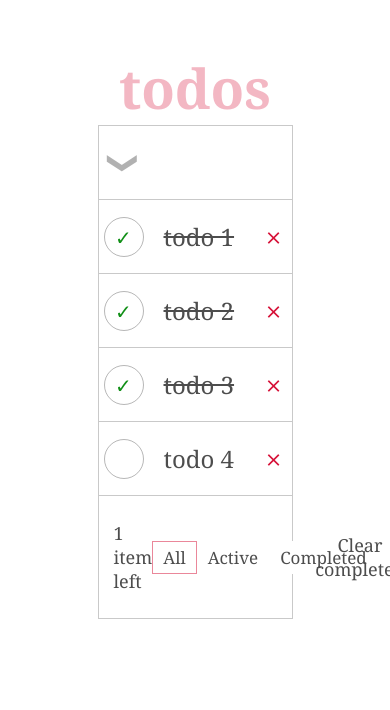
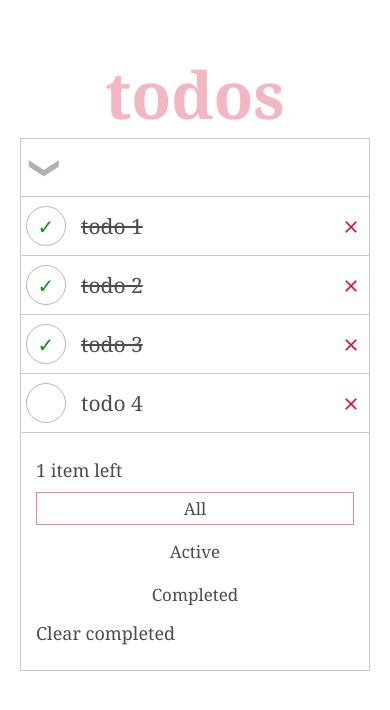
Before and after one commit to Artem2001S/todo-app-react-redux, a React (Create React App) app: page / in a window 390 px wide. Shown: the top 710 px of the page. Built offline with nearby package versions, Linux system fonts and the light colour scheme.

Commit message:
improve mobile version (change styles)

```diff
--- a/src/components/AddTodoForm/AddTodoForm.module.scss
+++ b/src/components/AddTodoForm/AddTodoForm.module.scss
@@ -10,7 +10,7 @@
 
 .Title {
   color: rgba($color: $red, $alpha: 0.3);
-  font-size: 55px;
+  font-size: 65px;
   text-align: center;
 }
 
--- a/src/components/Footer/Filters/Filters.module.scss
+++ b/src/components/Footer/Filters/Filters.module.scss
@@ -5,4 +5,9 @@
   justify-content: space-around;
   width: 100%;
   max-width: 300px;
+
+  @include media-mobile() {
+    max-width: initial;
+    flex-direction: column;
+  }
 }
--- a/src/components/Footer/Footer.module.scss
+++ b/src/components/Footer/Footer.module.scss
@@ -9,6 +9,16 @@
   padding: 25px 15px;
   border: 1px solid rgba($color: $darkslategray, $alpha: 0.3);
   border-top: none;
+
+  @include media-mobile() {
+    flex-direction: column;
+    align-items: start;
+    padding: 25px 15px;
+
+    & * + * {
+      margin-top: 10px;
+    }
+  }
 }
 
 .ClearCompletedBtn {
--- a/src/components/TodoItem/TodoItem.module.scss
+++ b/src/components/TodoItem/TodoItem.module.scss
@@ -42,6 +42,11 @@
   &.Completed {
     text-decoration: line-through;
   }
+
+  @include media-mobile() {
+    font-size: 21px;
+    padding: 15px 35px 15px 15px;
+  }
 }
 
 .DeleteBtn {
--- a/src/components/UIComponents/Input/Input.module.scss
+++ b/src/components/UIComponents/Input/Input.module.scss
@@ -12,4 +12,9 @@
   padding: 20px 35px 20px 20px;
   border: 1px solid rgba($color: $darkslategray, $alpha: 0.9);
   box-shadow: inset 0 -1px 5px 0 rgb(0 0 0 / 20%);
+
+  @include media-mobile() {
+    font-size: 20px;
+    padding: 15px 35px 15px 15px;
   }
+}
--- a/src/globalStyles/index.scss
+++ b/src/globalStyles/index.scss
@@ -13,5 +13,7 @@
 
   width: 100%;
   height: 100%;
-  padding: 50px 25% 0px;
+  max-width: 800px;
+  padding: 10px 20px;
+  margin: 40px auto;
 }
--- a/src/globalStyles/variables.scss
+++ b/src/globalStyles/variables.scss
@@ -8,9 +8,16 @@ $green: #108f16;
 $gray: #999999;
 
 $tablet-width: 768px;
+$mobile-width: 480px;
 
 @mixin media-tablet {
   @media screen and (max-width: $tablet-width) {
+    @content;
+  }
+}
+
+@mixin media-mobile {
+  @media screen and (max-width: $mobile-width) {
     @content;
   }
 }
```
Lines whose indentation alone changed are shown as unchanged.
